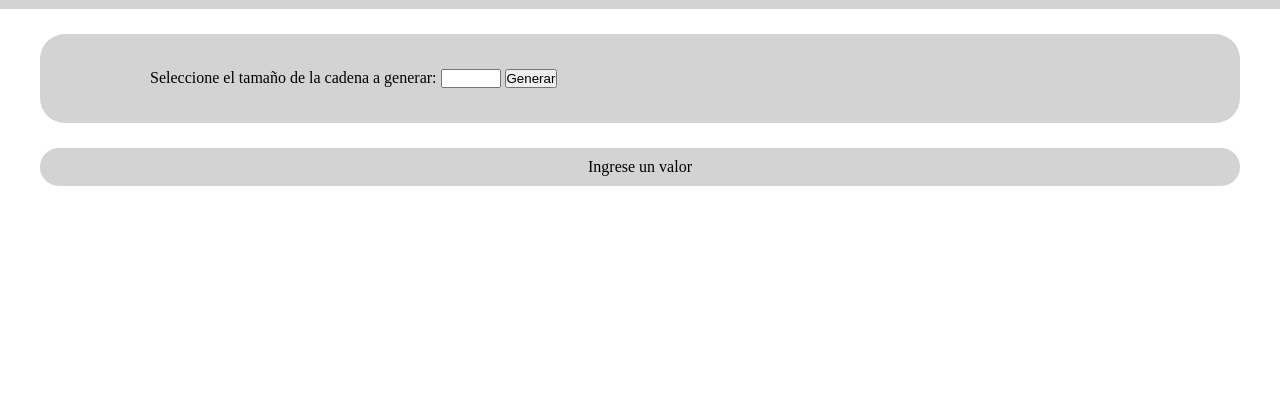
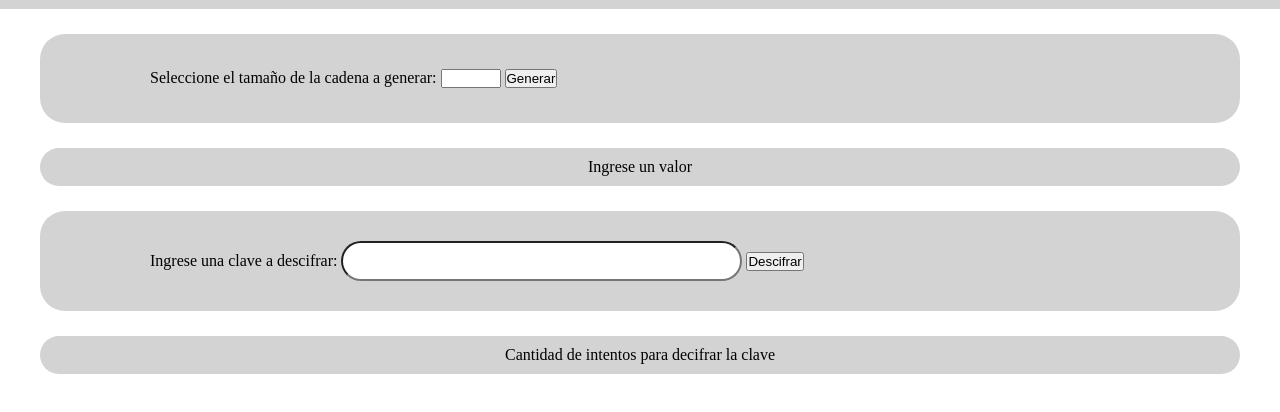
Before and after one commit to EzeLRA/AzarDeCaracteres, a plain HTML site: page index.html in a window 1280 px wide. Shown: the part 88-500 px from the top of the page. Drawn offline with Linux system fonts and the light colour scheme.

Commit message:
Mejora del algoritmo del generador de claves en JS

```diff
--- a/codigoJS.js
+++ b/codigoJS.js
@@ -5,6 +5,14 @@ const tamIni = 2;
 //Funcion capturador de eventos
 function inicio(){
 	document.querySelector("#botonMostrar").addEventListener("click",generar);
+	document.querySelector("#botonDescifrar").addEventListener("click",generar);
+}
+
+//Funcion generador de caracteres ASCII
+function generarCaracterASCII() {
+    // Rango de caracteres ASCII imprimibles: 32 (espacio) a 126 (~)
+    let codigoAscii = Math.floor(Math.random() * (126 - 32 + 1)) + 33;
+    return String.fromCharCode(codigoAscii);
 }
 
 //Funcion generador de claves
@@ -14,12 +22,23 @@ function generar(){
 
 	//Cadena basica aleatoria
 	let cadenaRandom = "";
+
 	if(tam>0){
-		cadenaRandom = Math.random().toString(36).substring(tamIni,tamIni+tam);
+		for(let i=0;i<tam;i++){
+			cadenaRandom += generarCaracterASCII();
+		}
 	}else{
 		cadenaRandom = "Tamaño invalido";
 	}
+	console.log(cadenaRandom);
 
 
 	document.querySelector("#Resultado").innerHTML = cadenaRandom;
 }
+
+/*
+//Funcion descifrador de claves
+function descifrar(){
+	Implementar Algoritmo
+}
+*/
--- a/cssStyles.css
+++ b/cssStyles.css
@@ -7,10 +7,7 @@
 }
 
 .header{
-
     background-color: lightgrey;
-
-
     display: flex;
     min-height: 10vh;
     padding: 30px;
@@ -19,11 +16,10 @@
 .Seccion{
     max-width: 1200px;
     margin:0 auto;
+    background-color: lightgrey;
 }
 
 .EntradaNumero{
-    background-color: lightgray;
-    /*display: flex;*/
     border-radius: 25px;
     justify-content: center;
     padding: 35px 110px;
@@ -36,10 +32,22 @@
 }
 
 .SalidaCadena{
-    background-color: lightgray;
-
     border-radius: 25px;
     text-align: center;
 
     padding: 10px;
 }
+
+.EntradaClave{
+    border-radius: 25px;
+    justify-content: center;
+    padding: 5px 110px;
+    margin: 25px auto;
+    min-height: 5vh;
+}
+
+.intentosDescifrado{
+    border-radius: 25px;
+    text-align: center;
+    padding: 10px;
+}
--- a/index.html
+++ b/index.html
@@ -30,5 +30,16 @@
 		<div class="Seccion - SalidaCadena">
 			<p id="Resultado">Ingrese un valor</p>
 		</div>
+
+		<div class="Seccion - EntradaClave">
+			<label>Ingrese una clave a descifrar:</label>
+			<input class="EntradaClave" type="name" id="ClaveEntrada" name=""/>
+			<button id="botonDescifrar">Descifrar</button>
+		</div>
+
+		<div class="Seccion - intentosDescifrado">
+			<p id="Resultado2">Cantidad de intentos para decifrar la clave</p>
+		</div>
+
 	</body>
 </html>
```
